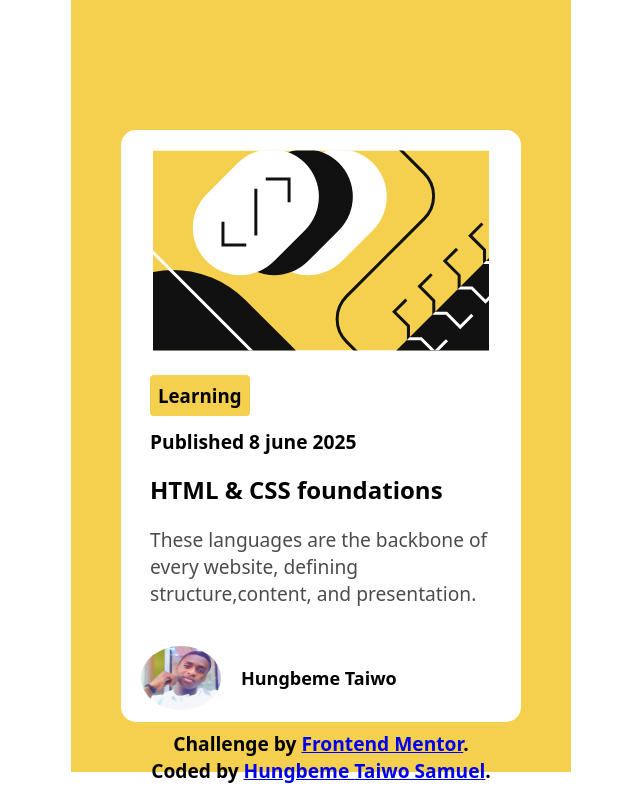
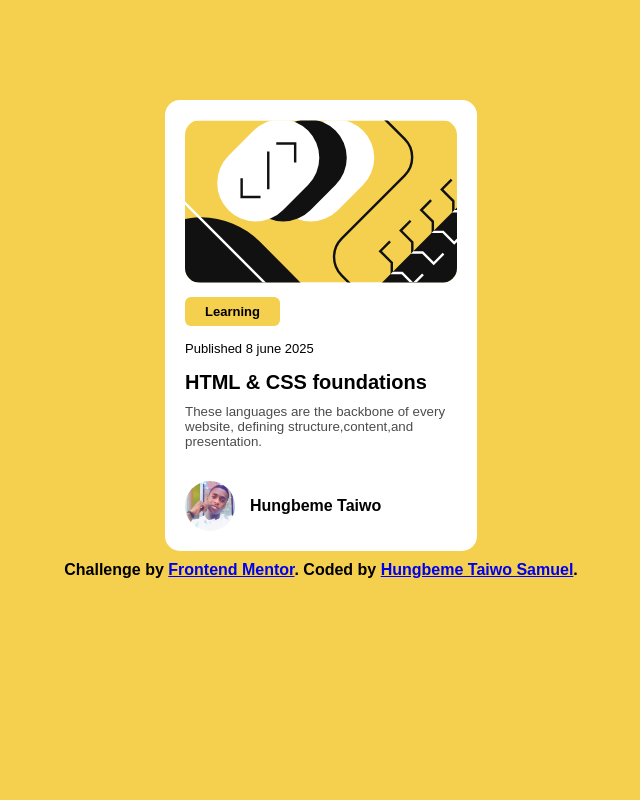
Before and after one commit to hungbeme/Frontend-Mentor_project2-v1.0, a plain HTML site: page index.html in a window 1280 px wide. Shown: the whole page, without its empty margins (319-959 px from the left). Drawn offline with Linux system fonts and the light colour scheme.

Commit message:
Frontend Mentor Project_2 version_2

```diff
--- a/index.html
+++ b/index.html
@@ -4,13 +4,12 @@
     <meta charset="UTF-8" />
     <meta name="viewport" content="width=device-width, initial-scale=1.0" />
     <!-- displays site properly based on user's device -->
-
-    <!-- <link
+    <link
       rel="icon"
       type="image/png"
       sizes="32x32"
       href="./assets/images/favicon-32x32.png"
-    /> -->
+    />
     <link rel="stylesheet" href="style.css" />
     <title>Blog preview card</title>
     <!-- Feel free to remove these styles or customise in your own stylesheet 👍 -->
@@ -18,30 +17,28 @@
 
   <body>
     <main>
-      <div class="div">
-        <!-- IMAGE CONTAINER -->
-        <div>
+      <article>
+        <div class="Page-container">
           <img
             src="./assets/images/illustration-article.svg"
             alt="image"
             class="image"
           />
-        </div>
 
-        <!-- TEXT CONTAINER -->
-        <aside class="text">
+          <!-- TEXT - DE -->
+          <div class="text-details">
             <h3>Learning</h3>
             <p class="Published">Published 8 june 2025</p>
 
             <h1>HTML & CSS foundations</h1>
 
-          <p class="details">
-            These languages are the backbone of every website, defining
-            structure,content, and presentation.
-          </p>
-        </aside>
+            <small class="details">
+              These languages are the backbone of every <br />
+              website, defining structure,content,and <br />
+              presentation.
+            </small>
+          </div>
 
-        <!-- USER DETAILS. -->
           <div class="userdetails">
             <img
               src="./assets/images/my pic crop.jpg"
@@ -52,12 +49,14 @@
             />
             <h4>Hungbeme Taiwo</h4>
           </div>
-      </d>
+        </div>
 
         <footer>
           <div class="attribution">
             Challenge by
-          <a href="https://www.frontendmentor.io?ref=challenge" target="_blank"
+            <a
+              href="https://www.frontendmentor.io?ref=challenge"
+              target="_blank"
               >Frontend Mentor</a
             >. Coded by
             <a href="https://www.linkedin.com/in/taiwo-hungbeme-b5587b320"
@@ -65,6 +64,7 @@
             >.
           </div>
         </footer>
+      </article>
     </main>
   </body>
 </html>
--- a/style.css
+++ b/style.css
@@ -1,159 +1,101 @@
 * {
   margin: 0;
   padding: 0;
-  font-family: system-ui, -apple-system, BlinkMacSystemFont, "Segoe UI", Roboto,
-    Oxygen, Ubuntu, Cantarell, "Open Sans", "Helvetica Neue", sans-serif;
+  font-family: sans-serif;
   box-sizing: border-box;
 }
-/*
+
+/* MAX-WIDTH :375PX */
+@media (max-width: 375px) {
   body {
     background-color: black;
   }
-main {
+
+  article {
     background-color: hsl(47, 88%, 63%);
     width: fit-content;
-  height: 100vh;
-  padding: 100px;
-  padding-left: 200px;
-  padding-right: 200px;
-  display: block;
     margin-left: auto;
     margin-right: auto;
-  display: grid;
-  justify-content: center;
-  text-align: center;
+    padding: 95px 20px;
+    height: 100vh;
+    height: fit-content;
   }
 
-.div {
+  .Page-container {
     background-color: hsl(0, 0%, 100%);
     width: fit-content;
-  margin: 10rem;
+    padding: 15px;
+    border-radius: 15px;
   }
-*/
-/* body {
-  text-align: center;
-} */
-/*
-* main {
-  padding: 150px;
-  width: fit-content;
-} */
-/*
+}
+
+/* MIN-WIDTH:376PX */
+@media (min-width: 376px) {
   article {
-  width: fit-content;
-  max-height: 100%;
-  margin: 4rem;
-} */
+    background-color: hsl(47, 88%, 63%);
+    height: 100vh;
+    padding-top: 100px;
+  }
 
-/* main {
-  padding: 50px;
-  width: max-content;
-   height: 40rem;
-   height: max-content;
-   height: 40rem;
+  .Page-container {
     margin-left: auto;
     margin-right: auto;
+    width: fit-content;
+    background-color: hsl(0, 0%, 100%);
+    padding: 20px;
+    border-radius: 15px;
+  }
 }
 
-article {
-   padding: 50px;
-  width: 50%;
-  margin-left: auto;
-  margin-right: auto;
-  padding: 20px;
-  margin-top: 3rem;
-   width: 25rem;
-  height: 37rem;
+.image {
+  width: 17rem;
+  height: auto;
   border-radius: 15px;
 }
 
-.image img {
-  width: 50%;
-  border-radius: 15px;
-}
-
-.userImage {
-  width: 5rem;
-  height: 4rem;
-  border-radius: 50%;
-  height: 100vh;
-} */
-
-main {
-  background-color: hsl(47, 88%, 63%);
-  text-align: center;
-  text-align: center;
-  padding: 50px;
+.text-details {
+  margin-top: 10px;
   width: fit-content;
-  margin-left: auto;
-  margin-right: auto;
-}
-
-.div {
-  background-color: hsl(0, 0%, 100%);
-  width: fit-content;
-  width: 25rem;
-  height: 37rem;
-  margin-left: auto;
-  margin-right: auto;
-  padding: 20px;
-  margin-top: 5rem;
-  border-radius: 15px;
-}
-
-.image img {
-  width: 24rem;
-  border-radius: 15px;
-}
-
-.text {
-  text-align: left;
-  width: 24rem;
-  padding: 9px;
 }
 
 h3 {
   background-color: hsl(47, 88%, 63%);
   width: fit-content;
-  padding: 8px;
-  border-radius: 4px;
-  margin-top: 10px;
+  padding: 7px 20px;
+  margin-bottom: 10px;
+  border-radius: 6px;
+  font-size: small;
 }
+
 .Published {
-  font-weight: 600;
-  font-size: larger;
-  width: fit-content;
-  margin-top: 12px;
+  margin: 15px 0;
+  font-size: small;
 }
 
 h1 {
-  margin-top: 18px;
+  margin-bottom: 10px;
+  font-size: 20px;
 }
+
 .details {
   opacity: 0.7;
-  margin-top: 20px;
-  font-size: larger;
+  display: inline-block;
+  margin-bottom: 32px;
+  width: fit-content;
 }
+
 .userdetails {
-  margin-top: 30px;
   display: flex;
-  gap: 20px;
+  align-items: center;
+  gap: 15px;
 }
 
 .userImage {
-  width: 5rem;
-  height: 4rem;
   border-radius: 50%;
 }
 
-h4 {
-  font-weight: 800;
-  font-size: large;
-  margin-top: 20px;
+footer {
+  text-align: center;
+  margin-top: 10px;
+  font-weight: 600;
 }
-
-footer {
-  font-weight: 700;
-  font-size: larger;
-  margin-top: 20px;
-}
```
Lines whose indentation alone changed are shown as unchanged.
